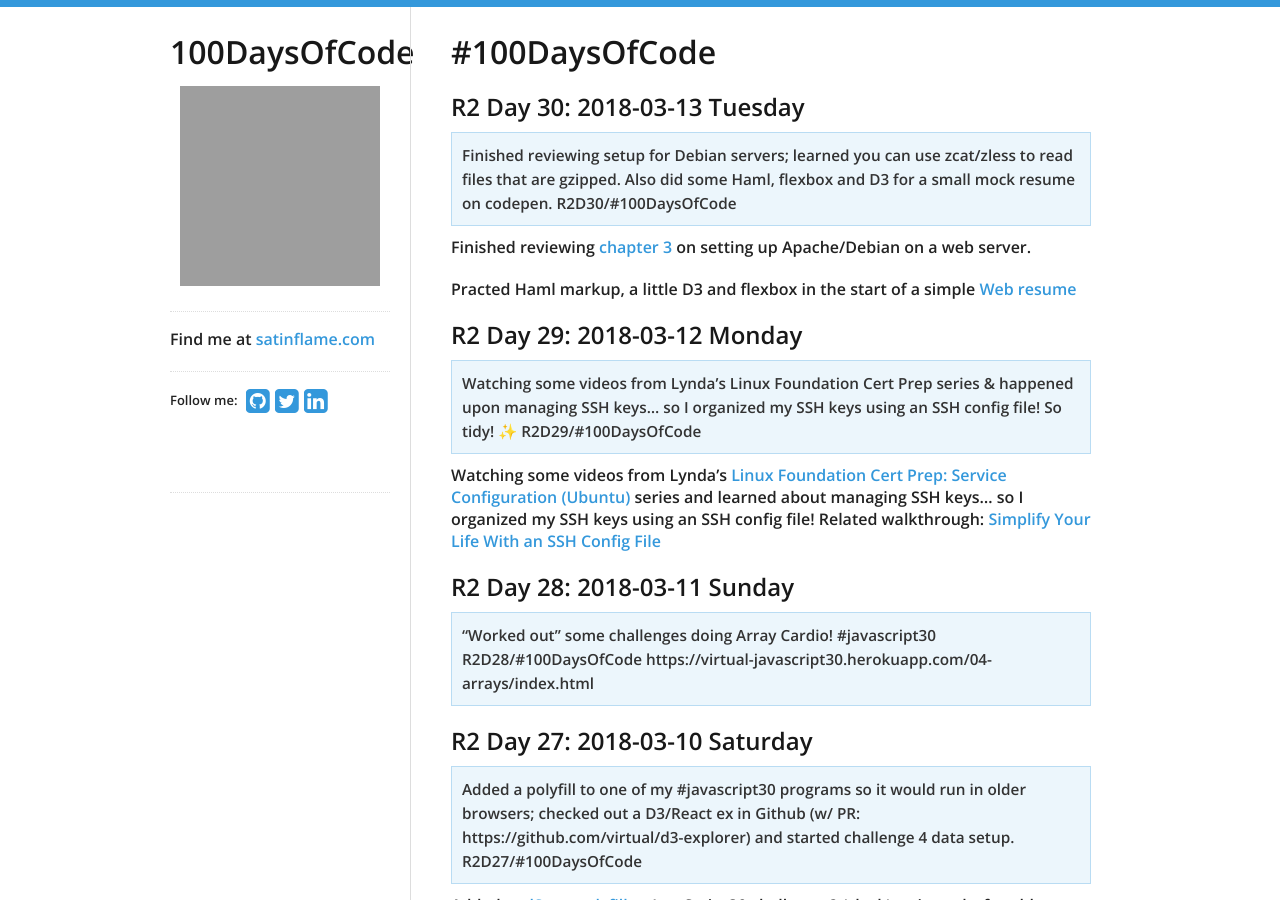
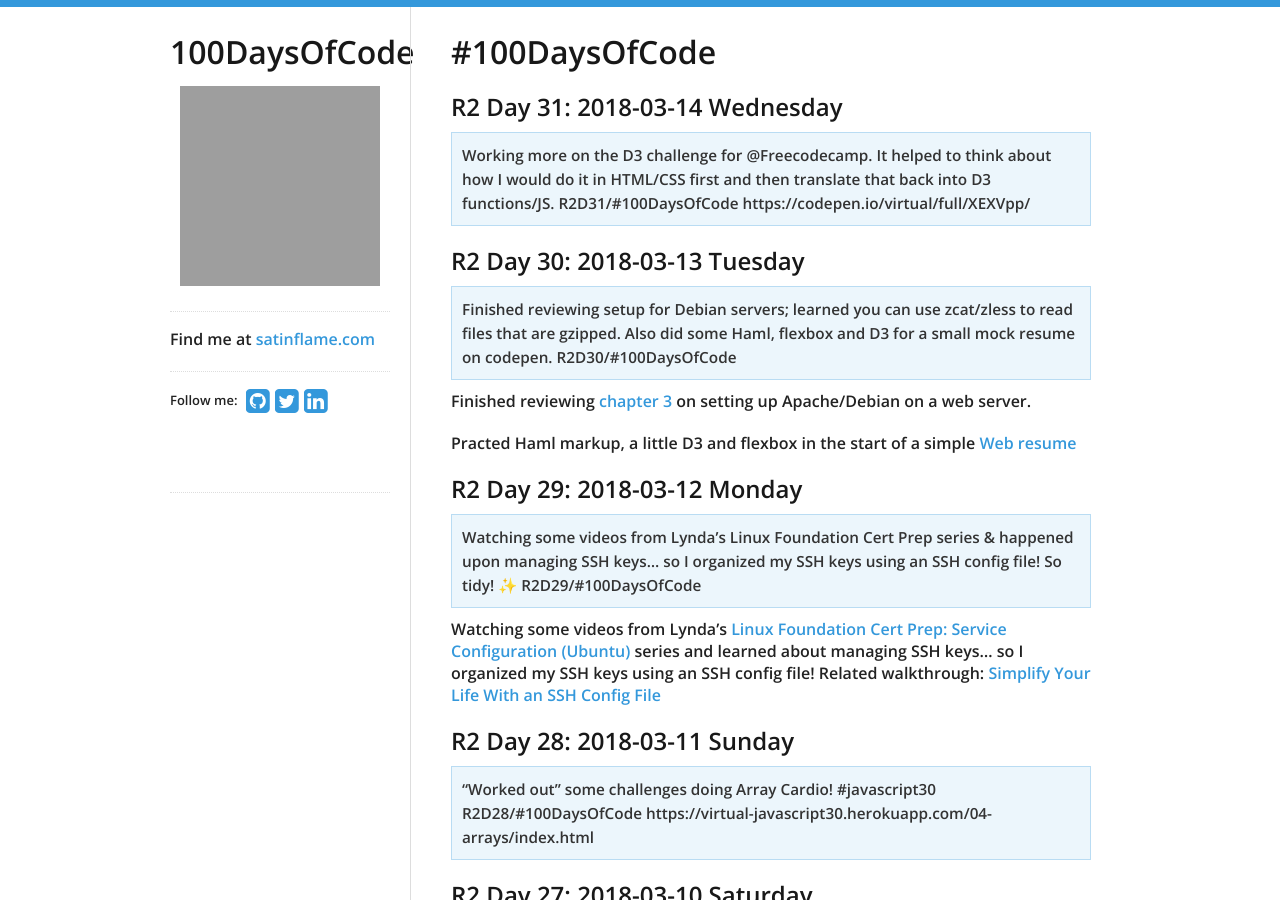
Before and after one commit to virtual/100daysofcode, a Jekyll site: the page built from index.md, in a window 1280 px wide and 900 px high. Built offline with Jekyll 4.4.1, drawn with Linux system fonts in a browser that asks for light colours; nearby versions of some CDN libraries; our own code applies the rules of GitHub Pages for plain Markdown files; grey boxes are pictures that could not be loaded.

Commit message:
Update index.md

```diff
--- a/index.md
+++ b/index.md
@@ -1,4 +1,8 @@
 # #100DaysOfCode
+
+## R2 Day 31: 2018-03-14 Wednesday
+
+> Working more on the D3 challenge for @Freecodecamp. It helped to think about how I would do it in HTML/CSS first and then translate that back into D3 functions/JS. R2D31/#100DaysOfCode https://codepen.io/virtual/full/XEXVpp/
 
 ## R2 Day 30: 2018-03-13 Tuesday
 
```
